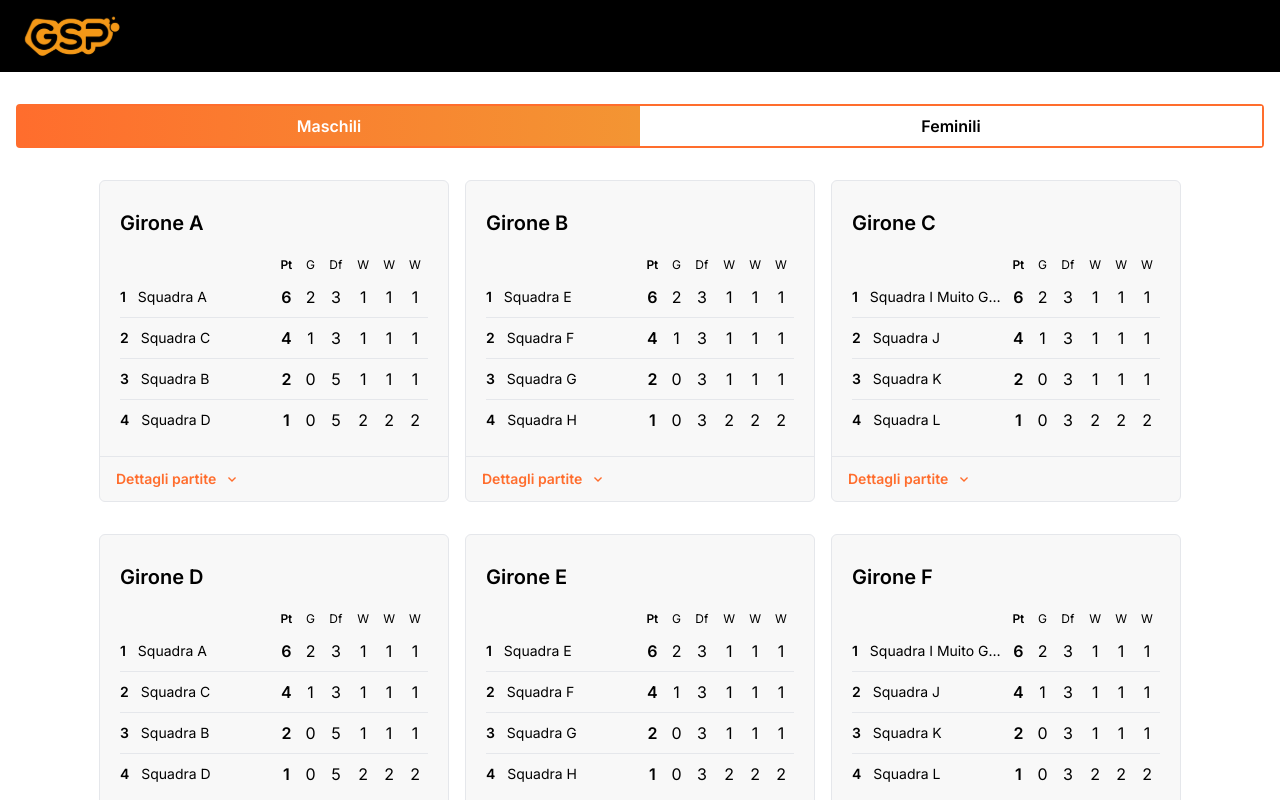
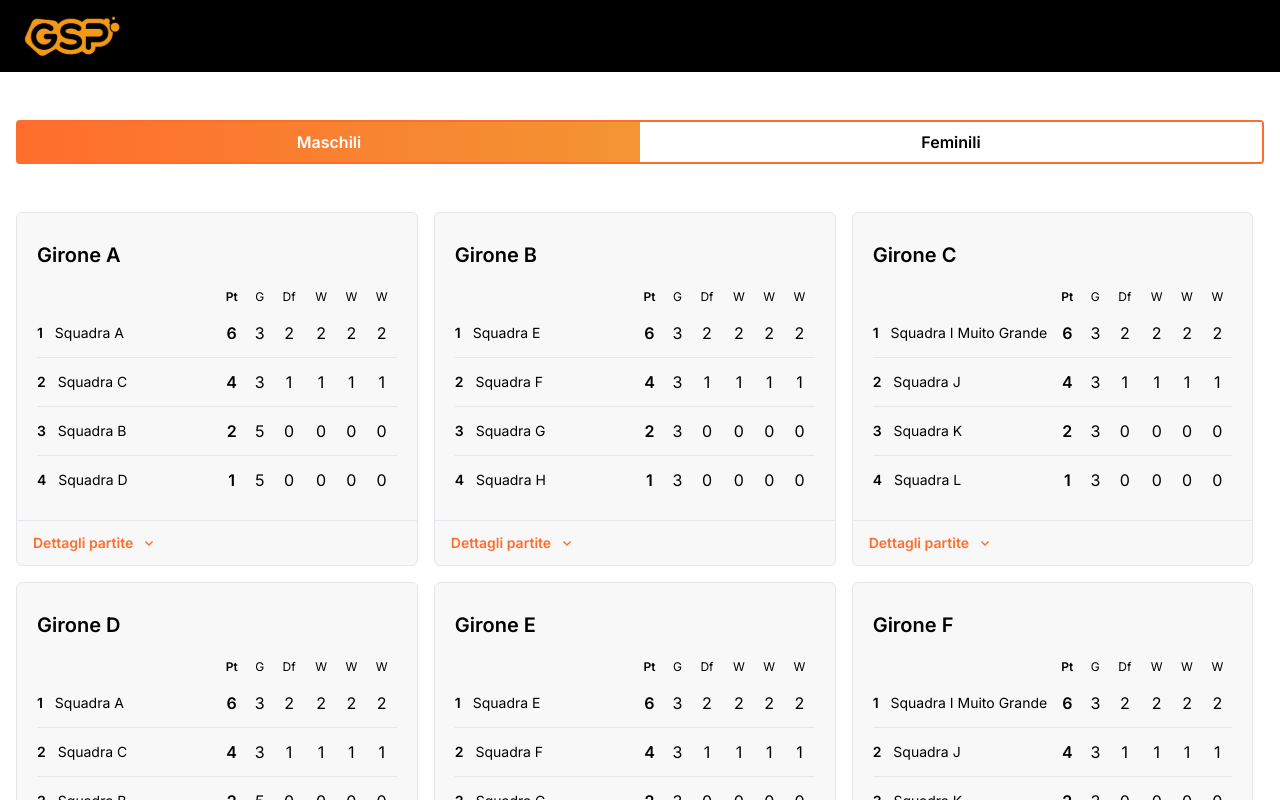
Before and after one commit to graziolieduardo/gsplizzana-frontend, a Next.js app: page /gironi in a window 1280 px wide. Shown: the top 800 px of the page. Built offline with nearby package versions, Linux system fonts and the light colour scheme.

Commit message:
fix table size on girone

```diff
--- /dev/null
+++ b/src/components/common/DetaglioPartita.tsx
@@ -0,0 +1,14 @@
+
+type Props = any
+export default function DetaglioPartita({ match }: Props) {
+    return (
+        <>
+            <div key={match.home} className={`flex justify-between border items-center p-4 rounded mb-4 ${match.live ? 'bg-gradient-to-r from-primary-dark/50 to-primary/40  border-2 border-primary-dark shadow-[0_2px_8px_rgba(237,83,0,0.25)]' : "shadow-[0_2px_8px_rgba(0,0,0,0.25)]"} ${match.isDone ? 'shadow-none bg-bg-secondary' : null}`}>
+                <div className='font-semibold text-sm'>{match.home}</div>
+                <div className='font-bold text-lg'>{match.result}</div>
+                <div className='font-semibold text-sm'>{match.guest}</div>
+
+            </div>
+        </>
+    )
+}
--- a/src/components/common/TableGironi.tsx
+++ b/src/components/common/Gironi.tsx
@@ -1,36 +1,16 @@
 import React, { useEffect, useState } from 'react'
+import TableProva from './TableProva'
 
 type Props = any
 
-interface Club {
-    id: number;
-    clubName: string;
-}
+export default function Gironi({ url }: Props) {
 
-interface Girone {
-    position: number;
-    points: number;
-    club: Club;
-    matches: number;
-    win: number;
-    draw: number;
-    lose: number;
-}
-
-interface Data {
-    gironeE: Girone[];
-    gironeF: Girone[];
-    gironeH: Girone[];
-}
-
-export default function TableGironi({ url }: Props) {
-
-    const [isOpen, setIsOpen] = useState(false)
     const [data, setData] = useState<any>({})
 
     useEffect(() => {
 
-        if (url === "maschile") {
+        //to simulate fetched data
+        if (url === "male") {
             setData({
 
                 "Girone A": [
@@ -346,7 +326,7 @@ export default function TableGironi({ url }: Props) {
                 ],
 
             })
-        } else {
+        } else if (url === 'female') {
             setData({
 
                 'Girone E': [
@@ -504,77 +484,77 @@ export default function TableGironi({ url }: Props) {
                         lose: 2
                     },
                 ],
+
+                // "Girone I": [
+
+                //     {
+                //         position: 1,
+                //         points: 6,
+                //         club: {
+                //             id: 1,
+                //             clubName: 'squadra feminile I'
+                //         },
+                //         matches: 3,
+                //         win: 2,
+                //         draw: 0,
+                //         lose: 1
+                //     },
+                //     {
+                //         position: 2,
+                //         points: 4,
+                //         club: {
+                //             id: 3,
+                //             clubName: 'squadra feminile molto lungo'
+                //         },
+                //         matches: 3,
+                //         win: 1,
+                //         draw: 1,
+                //         lose: 1
+                //     },
+                //     {
+                //         position: 3,
+                //         points: 2,
+                //         club: {
+                //             id: 2,
+                //             clubName: 'squadra feminile K'
+                //         },
+                //         matches: 3,
+                //         win: 0,
+                //         draw: 2,
+                //         lose: 1
+                //     },
+                //     {
+                //         position: 4,
+                //         points: 1,
+                //         club: {
+                //             id: 4,
+                //             clubName: 'squadra L'
+                //         },
+                //         matches: 3,
+                //         win: 0,
+                //         draw: 1,
+                //         lose: 2
+                //     },
+                //  ],
             });
         }
 
     }, [url])
 
 
+
     return (
         <>
-            {/* <div className='grid grid-cols-1 md:grid-cols-2 xl:grid-cols-3 2xl:grid-cols-4 place-items-center gap-4'> */}
-            <div className='flex flex-wrap gap-4 justify-center sm:justify-around lg:justify-center 2xl:justify-normal'>
-                {Object.keys(data).map((gironeKey) => {
-                    const girone = data[gironeKey as keyof Data];
 
-                    return (
+            <div className='flex flex-wrap justify-center xl:justify-normal items-start sm:gap-x-4'>
+                {Object.keys(data).map((girone: any) => (
 
-                        <div key={gironeKey} className={`mb-4  bg-bg-secondary w-full sm:w-[350px] rounded-md border`}>
+                    <TableProva key={girone} data={data} girone={girone} />
+                ))}
 
-                            <div className='pt-7 px-5 '>
 
-                                <table className='w-full'>
-                                    <caption className='mb-4 text-xl font-semibold text-start'>{gironeKey}</caption>
-                                    <thead>
-                                        <tr>
-                                            <th className='text-normal'>
-                                                &nbsp;</th>
-                                            <th className='text-xs font-semibold'>Pt</th>
-                                            <th className='text-xs'>G</th>
-                                            <th className='text-xs'>Df</th>
-                                            <th className='text-xs'>W</th>
-                                            <th className='text-xs'>W</th>
-                                            <th className='text-xs'>W</th>
-
-                                        </tr>
-                                    </thead>
-                                    <tbody>
-
-                                        {girone.map((girone: any, index: any) => (
-                                            <tr key={girone.points} className='border-b last:border-0 capitalize [&>*:not(:first-child)]:text-center'>
-                                                <td className='py-2 max-w-[70px] truncate text-sm'><span className='font-semibold pr-2 '>{girone.position}</span> {girone.club.clubName}</td>
-                                                <td className='py-2 font-semibold'>{girone.points}</td>
-                                                <td className='py-2'>{girone.win}</td>
-                                                <td className='py-2'>{girone.matches}</td>
-                                                <td className='py-2'>{girone.lose}</td>
-                                                <td className='py-2'>{girone.lose}</td>
-                                                <td className='py-2'>{girone.lose}</td>
-                                            </tr>
-                                        ))}
-
-                                    </tbody>
-                                </table>
-                            </div>
-
-                            {/* dettagli partita */}
-                            <div onClick={() => setIsOpen(!isOpen)} className='py-3 px-4 mt-4 border-t'>
-                                <div className='font-semibold text-primary-dark text-sm'>Dettagli partite <img src="/static/chevron-down.svg" className={`inline-block w-2 ml-2 ${isOpen ? 'rotate-180' : null}`} alt="" /></div>
-                            </div>
-                            {isOpen ?
-                                <div className='bg-white py-3 px-4 border-t'>
-                                    <div className=''>
-                                        ciao
-                                    </div>
-                                </div>
-                                :
-                                null
-                            }
-
-                        </div>
-                    );
-                })}
             </div>
-                <p className='text-[10px] font-semibold'>G=partite giocate, W=vittorie, Df=differenza reti,  Pt=punti.</p>
+            <p className='text-[10px] font-semibold'>G=partite giocate, W=vittorie, Df=differenza reti,  Pt=punti.</p>
         </>
 
     )
--- a/src/components/common/TableHome.tsx
+++ b/src/components/common/TableHome.tsx
@@ -5,7 +5,7 @@ type Props = any
 export default function TableHomr({girone, campeonato, bgColor = 'bg-white'}: Props) {
     return (
         <>
-            <div key={girone} className={`mb-4 last:mr-4 ${bgColor} min-w-[280px] rounded-md w-fit py-5 px-5  border`}>
+            <div key={girone} className={`mb-4 last:mr-4 ${bgColor} min-w-[280px] rounded-md w-fit py-5 px-6 border`}>
 
                 <table className='w-full'>
                     <caption className='mb-4 text-xl font-semibold text-start'>{girone}</caption>
--- /dev/null
+++ b/src/components/common/TableProva.tsx
@@ -0,0 +1,100 @@
+import { useState } from "react"
+import DetaglioPartita from "./DetaglioPartita"
+
+type Props = any
+
+export default function TableProva({ data, girone }: Props) {
+    const [isOpen, setIsOpen] = useState(false)
+    const matches = [
+        {
+            id: 1,
+            home: 'squadra 1',
+            guest: 'squadra 3',
+            result: ' 0 x 1',
+            isDone: true,
+            live: false
+        },
+        {
+            id: 2,
+            home: 'squadra 2',
+            guest: 'squadra 4',
+            result: ' 2 x 1',
+            isDone: true,
+            live: false
+        },
+        {
+            id: 3,
+            home: 'squadra 3',
+            guest: 'squadra 2',
+            result: ' 4 x 1',
+            isDone: false,
+            live: true
+        },
+        {
+            id: 4,
+            home: 'squadra 4',
+            guest: 'squadra 1',
+            result: ' 2 x 3',
+            isDone: false,
+            live: false
+        },
+    ]
+
+    return (
+        <>
+            <div className='mb-4 bg-bg-secondary w-full sm:w-[calc(50%-10px)] xl:w-[calc(33%-10px)] 2xl:w-[calc(25%-15px)] max-w-[430px] rounded-md border'>
+                <div className='pt-7 px-5 '>
+
+                    <table className='w-full'>
+                        <caption className='mb-4 text-xl font-semibold text-start'>{girone}</caption>
+                        <thead>
+                            <tr>
+                                <th className='text-normal'>
+                                    &nbsp;</th>
+                                <th className='text-xs font-semibold'>Pt</th>
+                                <th className='text-xs'>G</th>
+                                <th className='text-xs'>Df</th>
+                                <th className='text-xs'>W</th>
+                                <th className='text-xs'>W</th>
+                                <th className='text-xs'>W</th>
+
+                            </tr>
+                        </thead>
+                        <tbody>
+                            {
+                                data[girone].map((team: any) => (
+
+                                    <tr key={team.club.clubName} className='border-b last:border-0 capitalize [&>*:not(:first-child)]:text-center'>
+                                        <td className='py-3 max-w-[70px] truncate text-sm'><span className='font-semibold pr-2 '>{team.position}</span> {team.club.clubName}</td>
+                                        <td className='py-3 font-semibold'>{team.points}</td>
+                                        <td className='py-3'>{team.matches}</td>
+                                        <td className='py-3'>{team.win}</td>
+                                        <td className='py-3'>{team.win}</td>
+                                        <td className='py-3'>{team.win}</td>
+                                        <td className='py-3'>{team.win}</td>
+                                    </tr>
+                                ))
+                            }
+
+                        </tbody>
+                    </table>
+                </div>
+
+                {/* dettagli partita */}
+                <div onClick={() => setIsOpen(!isOpen)} className='py-3 px-4 mt-4 border-t'>
+                    <div className='font-semibold text-primary-dark text-sm'>Dettagli partite <img src="/static/chevron-down.svg" className={`inline-block w-2 ml-2 ${isOpen ? 'rotate-180' : null}`} alt="" /></div>
+                </div>
+
+                {isOpen ?
+                    <div className='bg-white py-4 px-4 border-t'>
+                        {matches.map((match: any) => (
+                            <DetaglioPartita key={match.id} match={match} />
+                        ))}
+                    </div>
+                    :
+                    null
+                }
+            </div>
+        </>
+    )
+}
--- a/src/pages/gironi/index.tsx
+++ b/src/pages/gironi/index.tsx
@@ -1,19 +1,19 @@
 import LiveStream from "@/src/components/common/LiveStream"
-import TableGironi from "@/src/components/common/TableGironi"
+import Gironi from "@/src/components/common/Gironi"
 import { useState } from "react"
 
 const index = () => {
 
-  const [activePage, setActivePage] = useState('male')
+    const [activePage, setActivePage] = useState('male')
 
   return (
     <>
-      <section className="px-4 py-8 container mx-auto">
+      <section className="px-4 py-12 container mx-auto">
         <div>
 
 
           {/* maschile and feminile switch */}
-          <div className="flex justify-around border-2 rounded border-primary-dark">
+          <div className="flex justify-around border-2 rounded border-primary-dark mb-4">
             <div onClick={() => { setActivePage('male') }} className={`font-semibold ${activePage === "male" ? 'bg-gradient-to-r from-primary-dark to-primary text-white' : 'bg-white text-black'} w-1/2 text-center py-2`} >Maschili</div>
             <div onClick={() => { setActivePage('female') }} className={`font-semibold ${activePage === "female" ? 'bg-gradient-to-r from-primary-dark to-primary text-white' : 'bg-white text-black'}  w-1/2 text-center py-2 `} >Feminili</div>
           </div>
@@ -22,13 +22,13 @@ const index = () => {
           {
             activePage === "male" ?
               // to render maschile component
-              <div className="px-6 py-8 container mx-auto">
-                <TableGironi url={'maschile'} />
+              <div className="py-8 container mx-auto">
+                <Gironi url={ activePage }/>
               </div>
               :
               //to render feminile component
-              <div className="px-6 py-8 container mx-auto">
-                <TableGironi url={'feminile'} />
+              <div className="py-8 container mx-auto">
+                <Gironi url={ activePage } />
               </div>
           }
 
--- a/src/pages/index.tsx
+++ b/src/pages/index.tsx
@@ -2,7 +2,7 @@ import { Button } from '../components/common/Button'
 import TableHome from '../components/common/TableHome';
 import LiveStream from '../components/common/LiveStream';
 
-export default function Home() {
+    export default function Home() {
 
     const campeonato: any = {
         maschile: {
```
